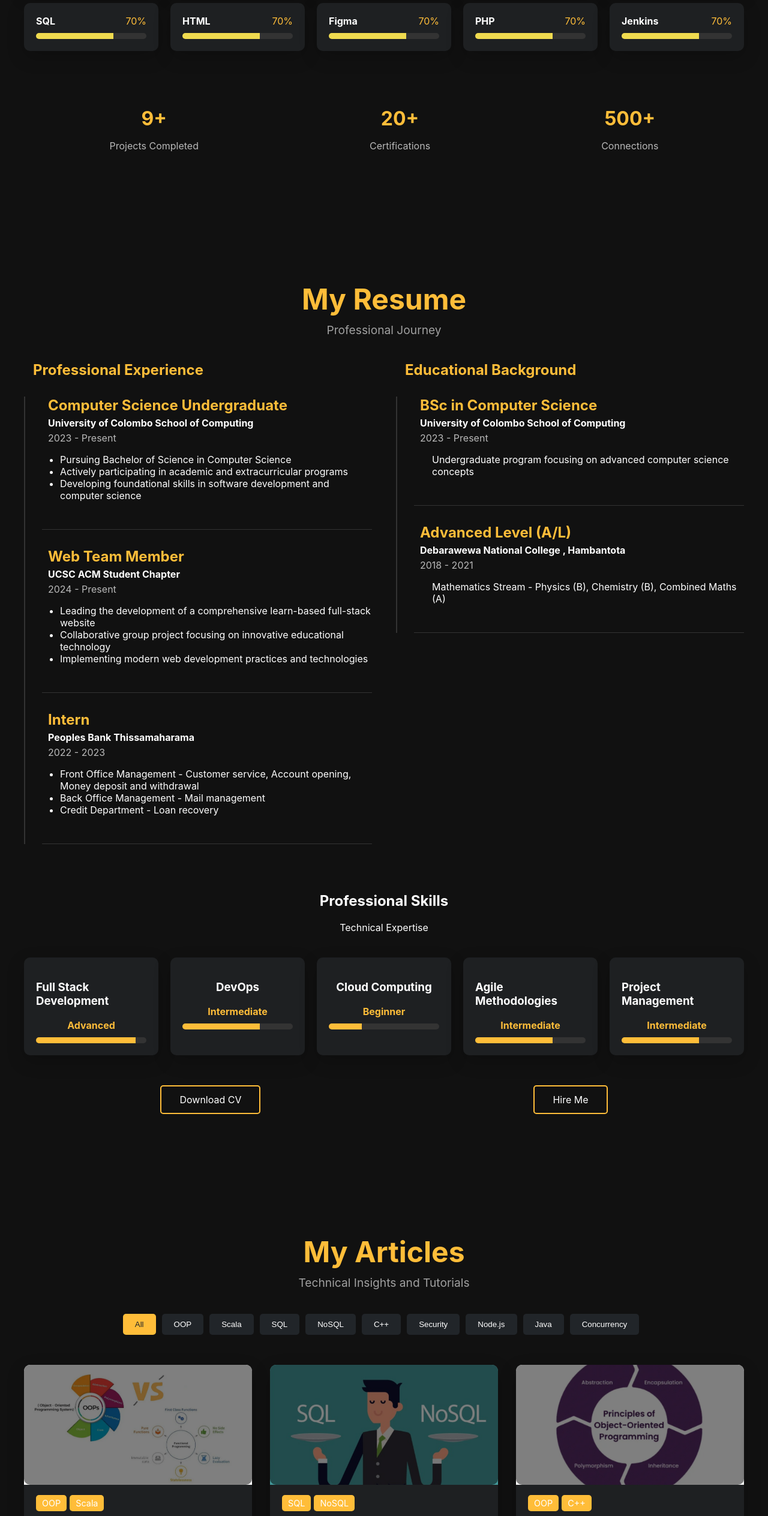
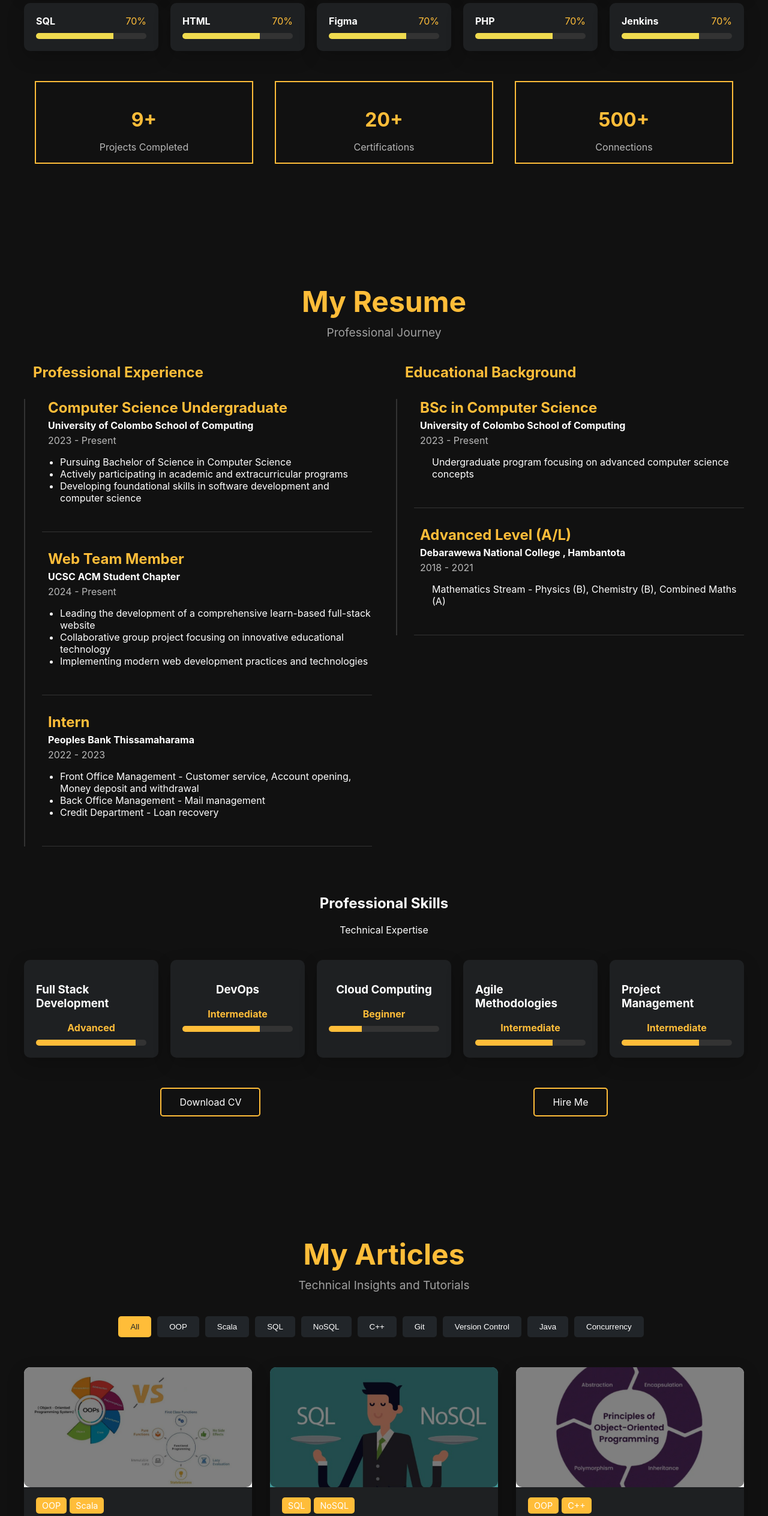
Before and after one commit to Peshala84/modern-porthfolio, a React (Create React App) app: page / in a window 1280 px wide. Shown: the part 1960-4487 px from the top of the page at 60% size. Built offline with nearby package versions, Linux system fonts and the light colour scheme.

Commit message:
Update Articles component with new Git article and enhance counter-item styles

```diff
--- a/src/components/About.css
+++ b/src/components/About.css
@@ -197,6 +197,8 @@
 
   .counter-item {
     text-align: center;
+    border: 2px solid var(--primary-color);
+    width: 30%;
   }
 
   .counter-item h4 {
--- a/src/components/Articles.js
+++ b/src/components/Articles.js
@@ -28,11 +28,11 @@ function Articles() {
       category: ["OOP", "C++"]
     },
     {
-      title: "Mastering JWT Authentication in Node.js 🔐",
-      description: "Secure your app with JWT! This article explains how to set up JSON Web Token authentication in Node.js for scalable, secure user management 🚀✨.",
-      link: "",
-      image: "/image/blog_1.png",
-      category: ["Security", "Node.js"]
+      title: "Everything an Analyst Needs to Know to Use Git for Version Control 🔐",
+      description: "Version control is an essential skill for analysts, especially when collaborating on projects involving code, data, or documentation. Git, the most widely used version control system, offers a structured way to track changes, collaborate effectively, and maintain a history of your work🚀✨.",
+      link: "https://medium.com/@peshala84/everything-an-analyst-needs-to-know-to-use-git-for-version-control-d1e8f78659c0",
+      image: "/image/blog_4.png",
+      category: ["Git", "Version Control"]
     },
     {
       title: "Debugging Multithreading Issues in Java 🧵",
```
Also changed, not shown: public/image/blog_4.png (added).
